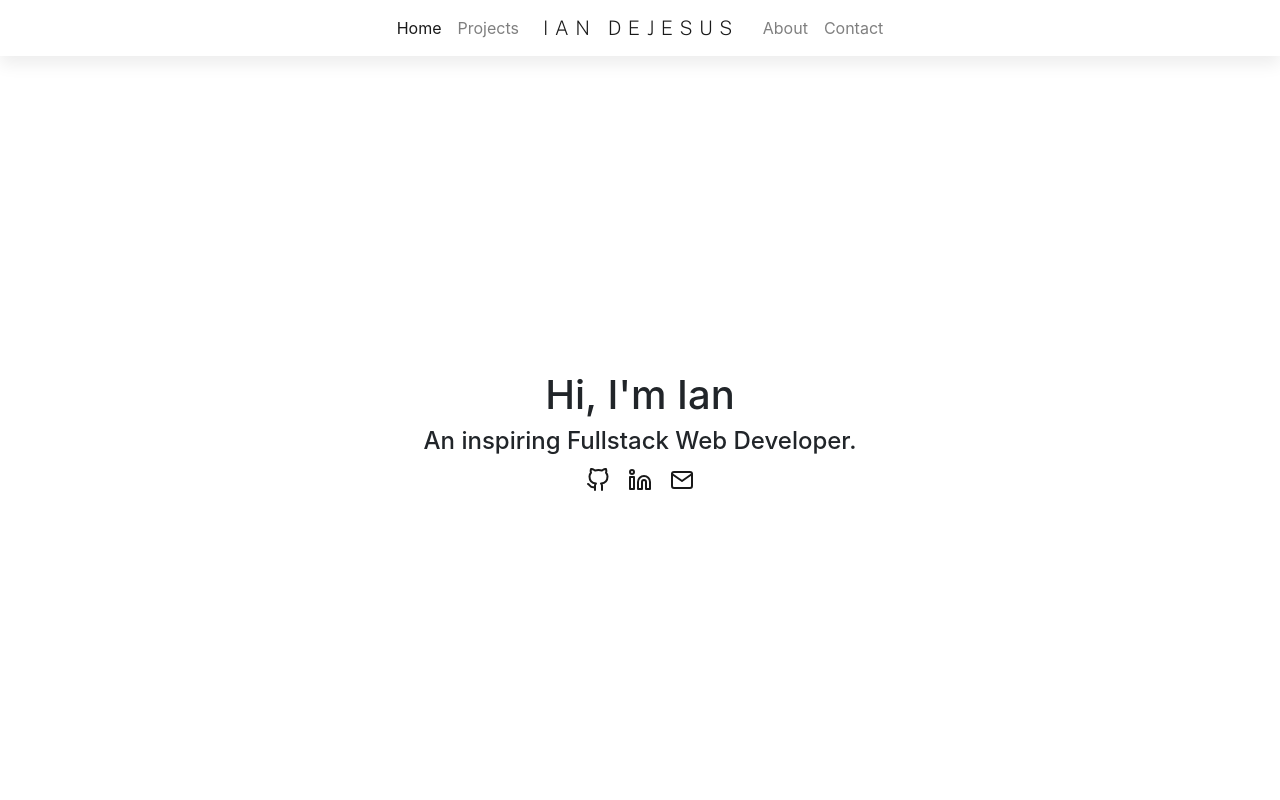
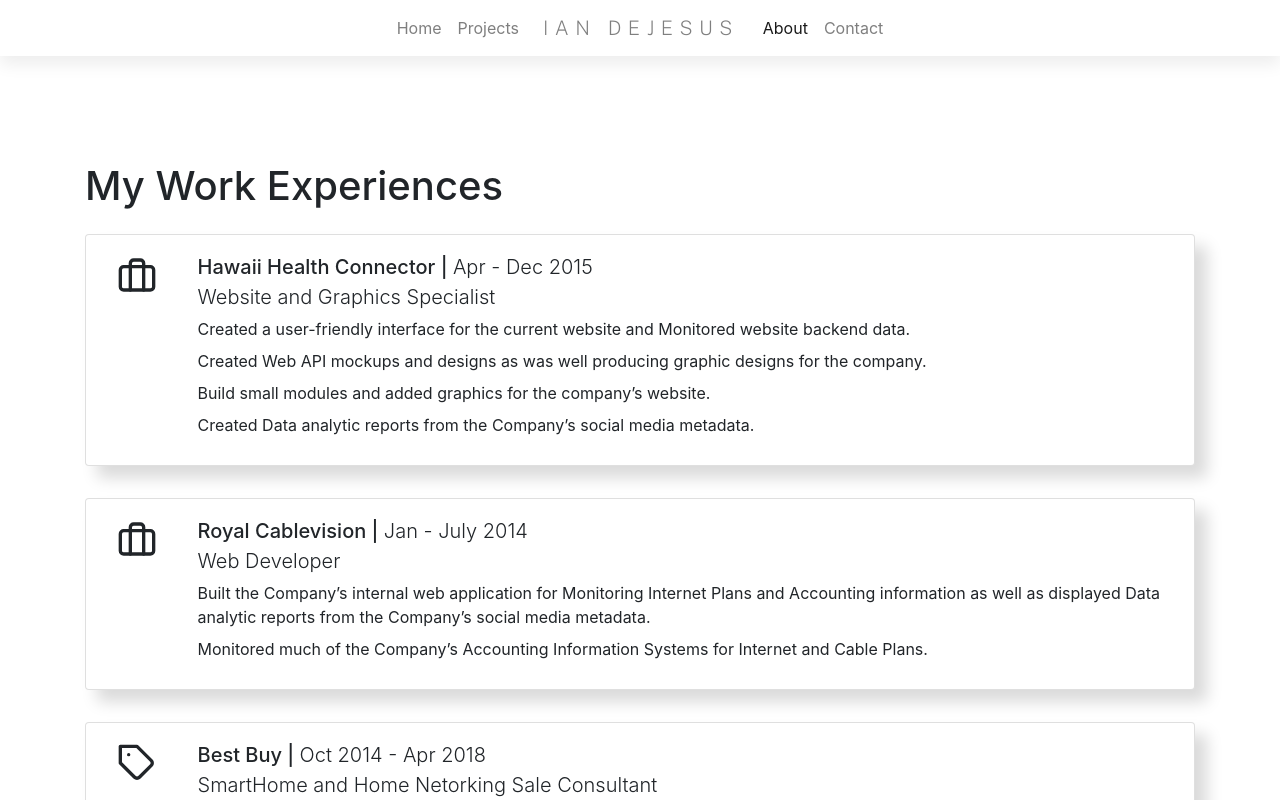
Before and after one commit to iantheminimalist/iandejesus-app, a React (Create React App) app: page /#/about in a window 1280 px wide. Before the commit this address led to /home. Shown: the top 800 px of the page. Built offline with nearby package versions, Linux system fonts and the light colour scheme.

Commit message:
changins some the react-router settings

```diff
--- a/src/components/AboutComponent.js
+++ b/src/components/AboutComponent.js
@@ -15,7 +15,7 @@
     return(
     <React.Fragment>
         <Fade bottom cascade>
-            <Container className="text-center">
+            <Container className="">
                 <h1>My Work Experiences</h1>
             </Container>
         </Fade>
--- a/src/components/FooterComponent.js
+++ b/src/components/FooterComponent.js
@@ -1,5 +1,5 @@
 import React from 'react'
-import { Link } from 'react-router-dom';
+// //import { Link } from 'react-router-dom';
 import { Row, Col, Container,  Button } from 'reactstrap'
 import * as Icon from 'react-feather';
 function Footer() {
--- a/src/components/HomeComponent.js
+++ b/src/components/HomeComponent.js
@@ -6,7 +6,7 @@
 import { baseUrl } from './shared/baseURL';
 import { Link } from 'react-router-dom';
 import Footer from './FooterComponent';
-import Skills from './SkillsComponent';
+// import Skills from './SkillsComponent';
 
 function Home() {
 const profileImg = `iandejesus-app/assets/img/ian-profile.jpg`;
@@ -21,8 +21,15 @@
                         <h1>Hi, I'm Ian </h1>
                         <h4>An inspiring Fullstack Web Developer.</h4>
                         <div>
-                            <Button color="link" size="sm" ><Icon.GitHub size={24}  /></Button>
+
+                            <a href="https://iantheminimalist.github.io/iandejesus-app/">
+                            <Button color="link" size="sm" ><Icon.GitHub size={24}  />
+                            </Button>
+                            </a>
+                            <a href="https://www.linkedin.com/in/iandejesus89/">
                             <Button color="link" size="sm"><Icon.Linkedin size={24} /></Button>
+                            </a>
+
                             <Button color="link" size="sm"><Icon.Mail size={24}     /></Button>
                         </div>
                     </div>
--- a/src/components/MainComponent.js
+++ b/src/components/MainComponent.js
@@ -1,6 +1,6 @@
 import React from 'react'
 import {
-    BrowserRouter as Router,
+    HashRouter as Router,
     Switch,
     Route,
     Redirect } from "react-router-dom";
```
